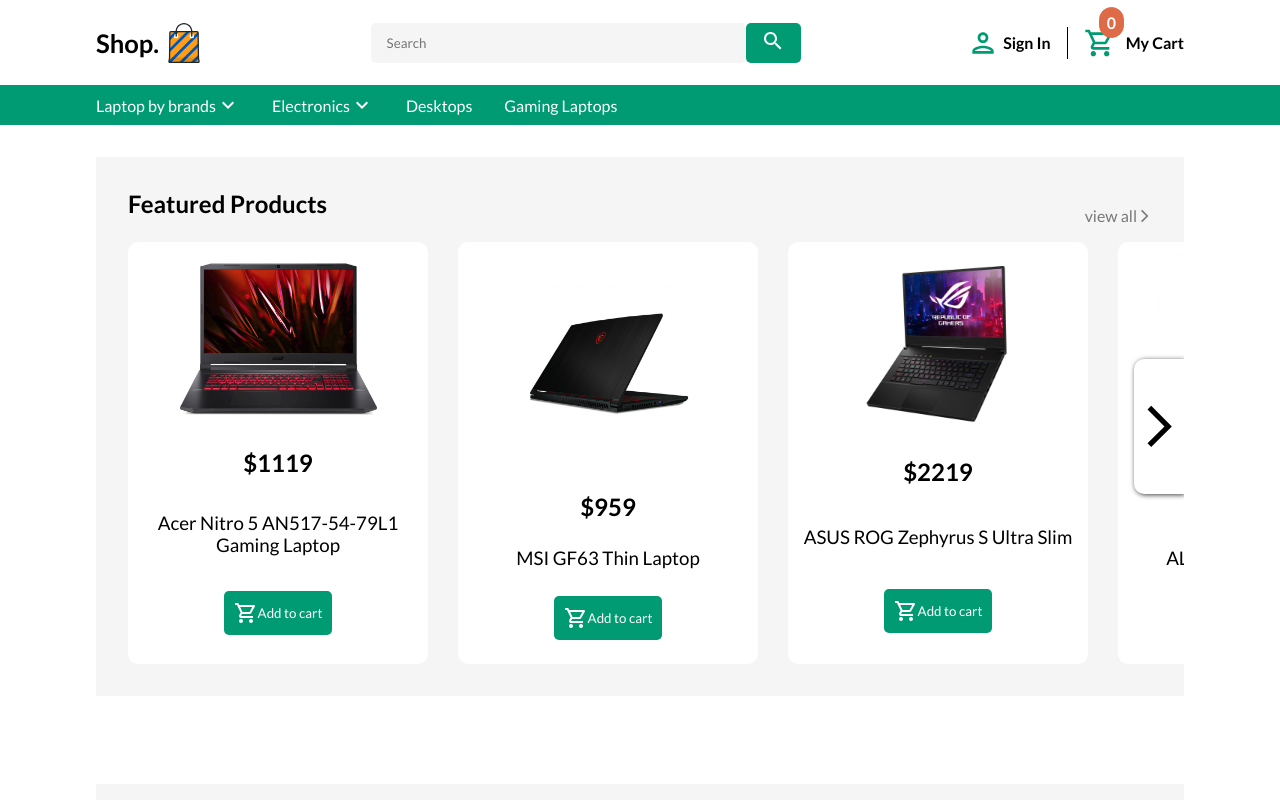
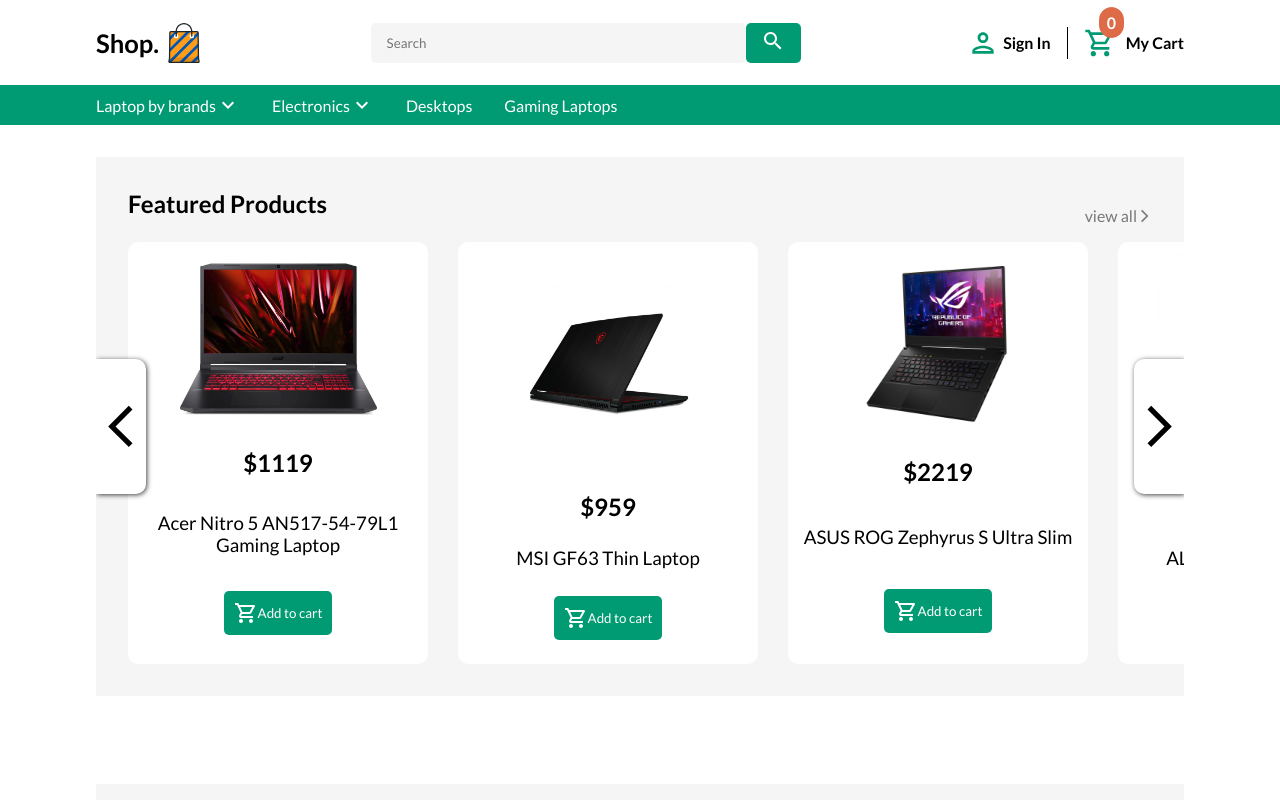
Before and after one commit to iambinod27/Shop-Ecommerce, a React (Create React App) app: page / in a window 1280 px wide. Shown: the top 800 px of the page. Built offline with nearby package versions, Linux system fonts and the light colour scheme.

Commit message:
carousel auth, search bar left

```diff
--- a/src/components/FeaturedProducts.js
+++ b/src/components/FeaturedProducts.js
@@ -11,29 +11,11 @@
   const { products } = useContext(ProductContext);
   const [product, setProduct] = products;
 
-  const [slideNumber, setSlideNumber] = useState(0);
-  const [isMoved, setIsMoved] = useState(false);
-
   const { items } = useContext(ProductContext);
   const [item, setItem] = items;
 
   const filterItems = () => {
     setItem(product);
-  };
-
-  const productRef = useRef();
-
-  const handleClick = (direction) => {
-    let distance = productRef.current.getBoundingClientRect().x - 10;
-    if (direction === "left" && slideNumber > 0) {
-      setSlideNumber(slideNumber - 1);
-      productRef.current.style.transform = `translateX(${362 + distance}px)`;
-    }
-    if (direction === "right" && slideNumber < 50) {
-      setSlideNumber(slideNumber + 1);
-      productRef.current.style.transform = `translateX(${-362 + distance}px)`;
-      setIsMoved(true);
-    }
   };
 
   return (
@@ -53,12 +35,8 @@
               </p>
             </Link>
           </div>
-          <ArrowBackIosOutlined
-            className="sliderArrow left"
-            onClick={() => handleClick("left")}
-            style={{ display: !isMoved && "none" }}
-          />
-          <div className="Products-container" ref={productRef}>
+          <ArrowBackIosOutlined className="sliderArrow left" />
+          <div className="Products-container">
             {product.map((item) => {
               return (
                 <ProductCard
@@ -75,10 +53,7 @@
               );
             })}
           </div>
-          <ArrowForwardIosOutlined
-            className="sliderArrow right"
-            onClick={() => handleClick("right")}
-          />
+          <ArrowForwardIosOutlined className="sliderArrow right" />
         </div>
       </div>
     </section>
--- a/src/components/Navbar.js
+++ b/src/components/Navbar.js
@@ -67,13 +67,6 @@
   const handleSubmit = (e) => {
     e.preventDefault();
 
-    const name = product.map((item) => item.productName);
-
-    console.log(name);
-
-    if (name === search) {
-    }
-
     setSearch("");
   };
 
@@ -100,6 +93,7 @@
                   onChange={getProduct}
                   required
                 />
+
                 <button className="btn">
                   <Search className="search" />
                 </button>
```
